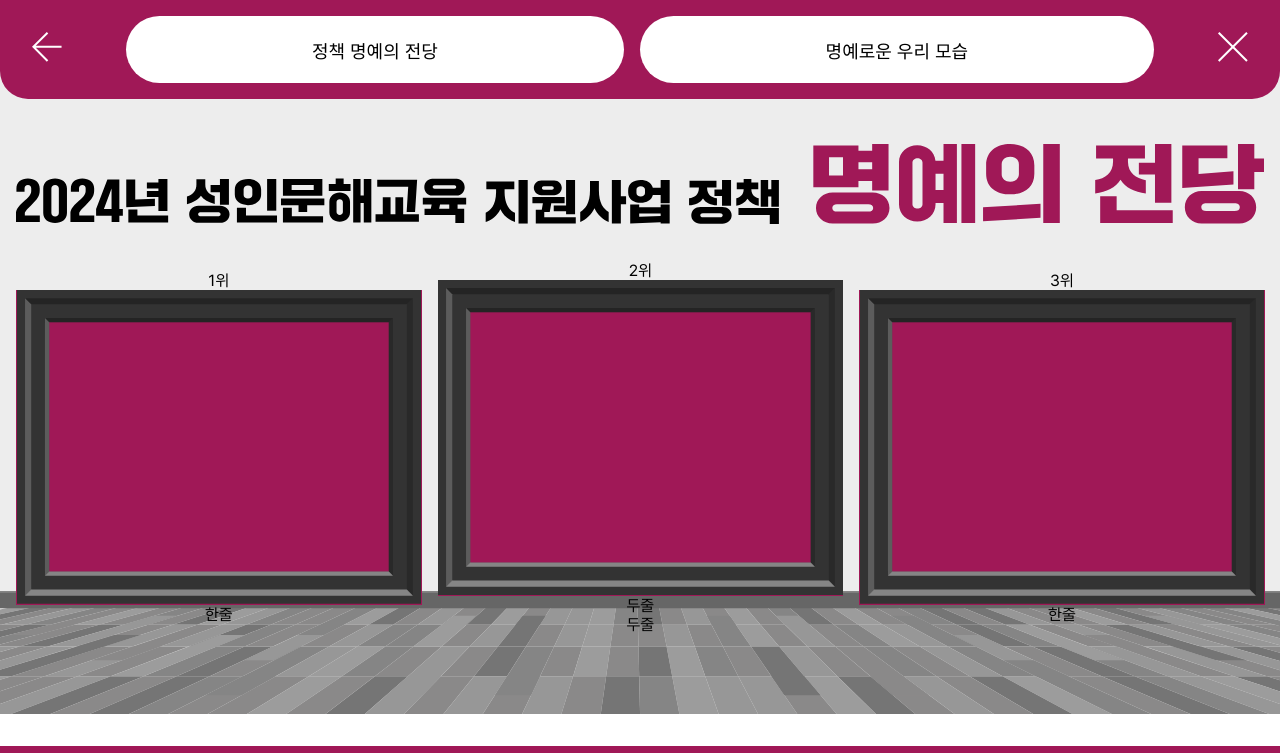
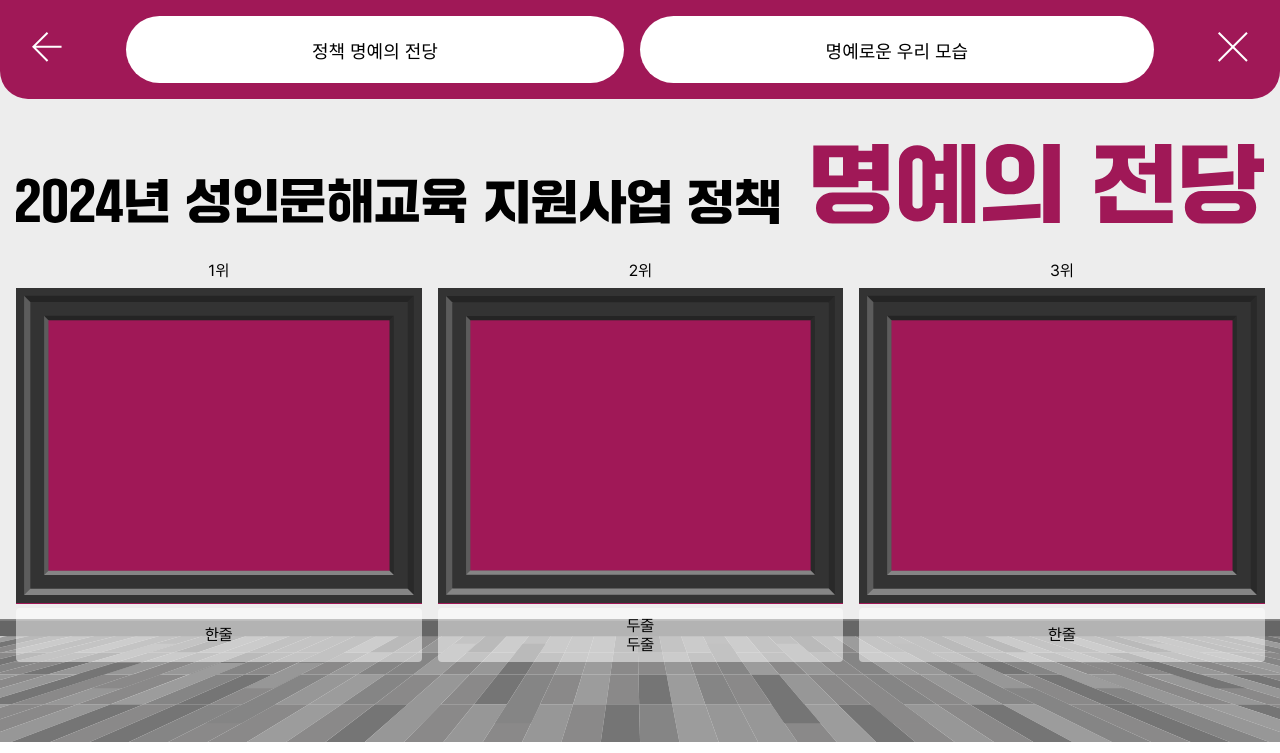
Before and after one commit to diego9509/2024_second, a plain HTML site: page html/event.html in a window 1280 px wide. Shown: the top 753 px of the page. Drawn offline with nearby package versions, Linux system fonts and the light colour scheme.

Commit message:
- fix event frames

```diff
--- a/scss/style.scss
+++ b/scss/style.scss
@@ -585,15 +585,33 @@ $pilar-width: 200px;
             }
             .frames {
                 display: flex;
-                align-items: center;
+                align-items: stretch;
                 gap: 1rem;
                 padding: 2rem 0 5rem;
-                div {
+                > div {
+                    display: flex;
+                    flex-direction: column;
                     flex: 0 0 calc(33.3% - 0.625rem);
                     .frame {
                         aspect-ratio: 9/7;
                         background: url("../images/img_frame.svg") no-repeat center / contain;
                         background-color: $primary;
+                    }
+                    div {
+                        &:first-of-type {
+                            flex-grow: 0;
+                            padding-bottom: .5rem;
+                        }
+                        &:last-of-type {
+                            flex-grow: 1;
+                            display: flex;
+                            justify-content: center;
+                            align-items: center;
+                            background: rgba(255, 255, 255, .5);
+                            border-radius: .25rem;
+                            padding: .5rem 0;
+                            margin-top: .25rem;
+                        }
                     }
                 }
             }
```
Also changed, not shown: scss/style.css, 1 other file.
